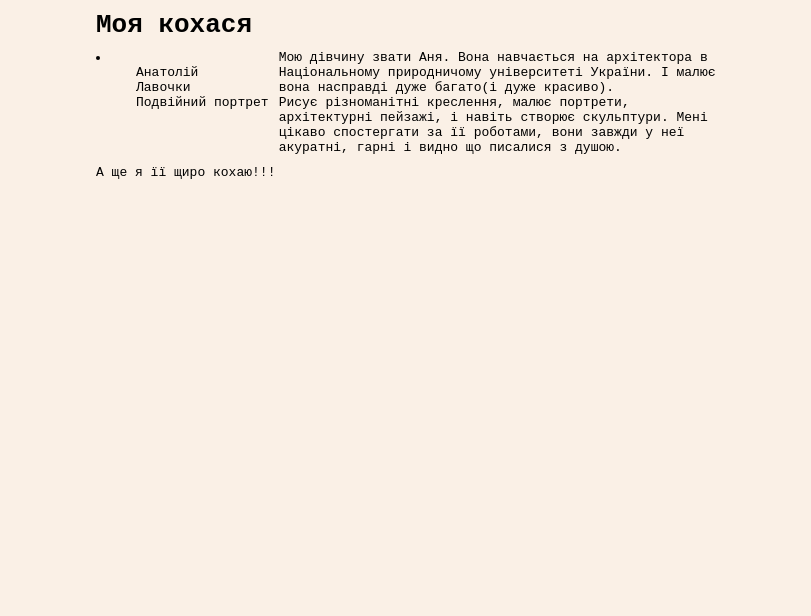
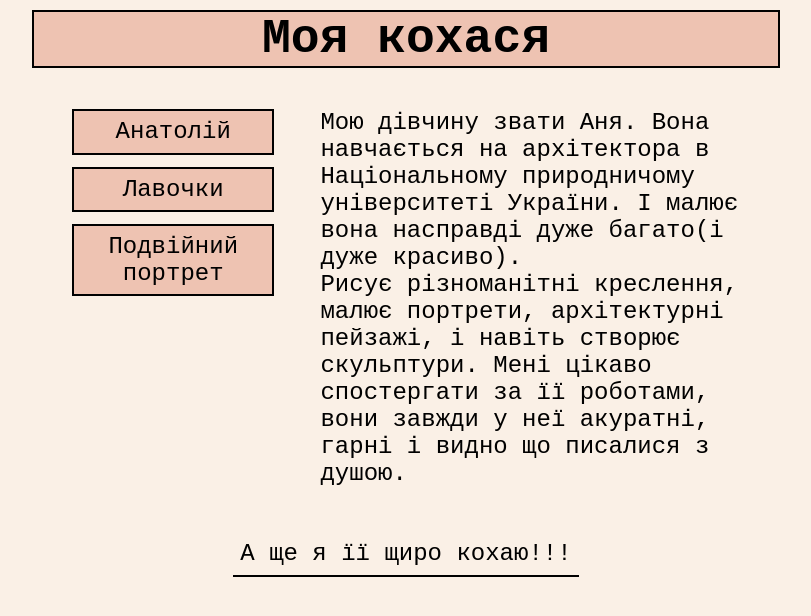
Before and after one commit to OleksandrLubinskij/Paintings_of_Anya, a plain HTML site: page index.html in a window 1280 px wide. Shown: the whole page, without its empty margins (234-1045 px from the left). Drawn offline with Linux system fonts and the light colour scheme.

Commit message:
Main styles in index.html is done

```diff
--- a/index.html
+++ b/index.html
@@ -12,11 +12,11 @@
             <h1>Моя кохася</h1>
         </div>
         <div class="menu">
-            <li>
-                <ul>Анатолій</ul>
-                <ul>Лавочки</ul>
-                <ul>Подвійний портрет</ul>
-            </li>
+            <ul>
+                <li>Анатолій</li>
+                <li>Лавочки</li>
+                <li>Подвійний портрет</li>
+            </ul>
         </div>
         <div class="content">
             <p>
@@ -25,7 +25,7 @@
             </p>
         </div>
         <div class="footer">
-            А ще я її щиро кохаю!!!
+            <p>А ще я її щиро кохаю!!!</p>
         </div>
     </div>
 </body>
--- a/styles/styles_index.css
+++ b/styles/styles_index.css
@@ -5,7 +5,8 @@
 
 body {
     font-family: monospace;
-    background-color:linen;
+    background-color:rgb(250, 240, 230);
+    font-size: 1.5rem;
 }
 
 .main_container {
@@ -17,21 +18,56 @@ body {
     gap: 10px;
     padding: 10px;
     justify-self: center;
-    max-width: 50vw;
+    max-width: 60vw;
 }
 
 .header {
     grid-area: header;
+    background-color: rgb(238, 195, 178);
+    border: 2px solid black;
+    margin-bottom: 1.3em;
+}
+.header h1 {
+    text-align: center;
 }
 
 .menu {
     grid-area: menu;
+    margin-right: 1.5em;
 }
 
+.menu ul {
+    list-style-type: none;
+}
+
+.menu li, .menu li:hover {
+    background-color: rgb(238, 195, 178);
+    margin-bottom: 0.5em;
+    border: 2px solid black;
+    text-align: center;
+    padding: 0.3em;
+    transition: transform ease 0.5s;
+}
+
+.menu li:hover {
+    transform: scale(0.9);
+    cursor: pointer;
+}
 .content {
     grid-area: main;
 }
 
 .footer {
     grid-area: footer;
+    margin-top: 1.5em;
+    display: flex;
+    justify-content: center;
 }
+
+.footer p {
+    text-align: center;
+    max-width: 60%;
+    min-width: 200px;
+    border-bottom: 2px solid black;
+    padding: 0.3em;
+}
```
